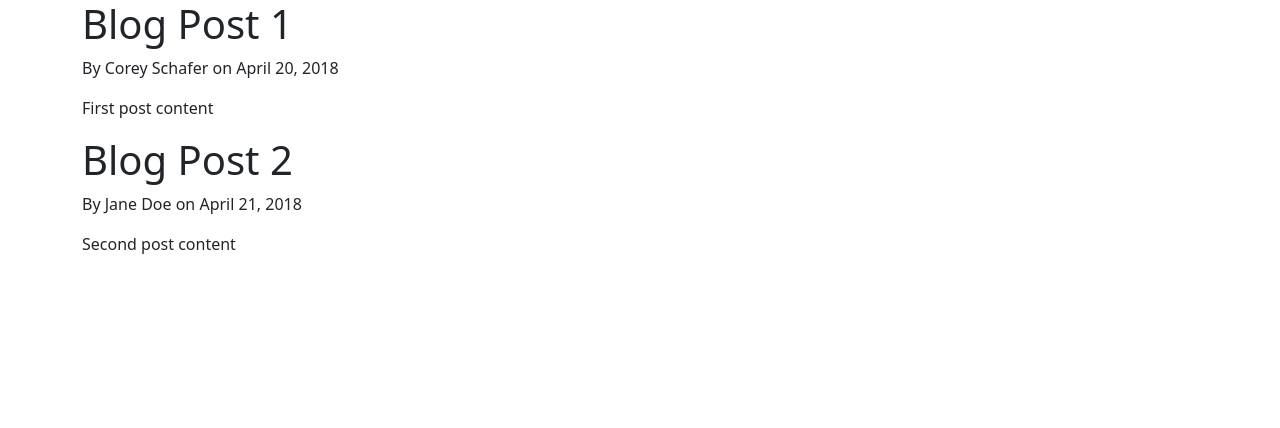
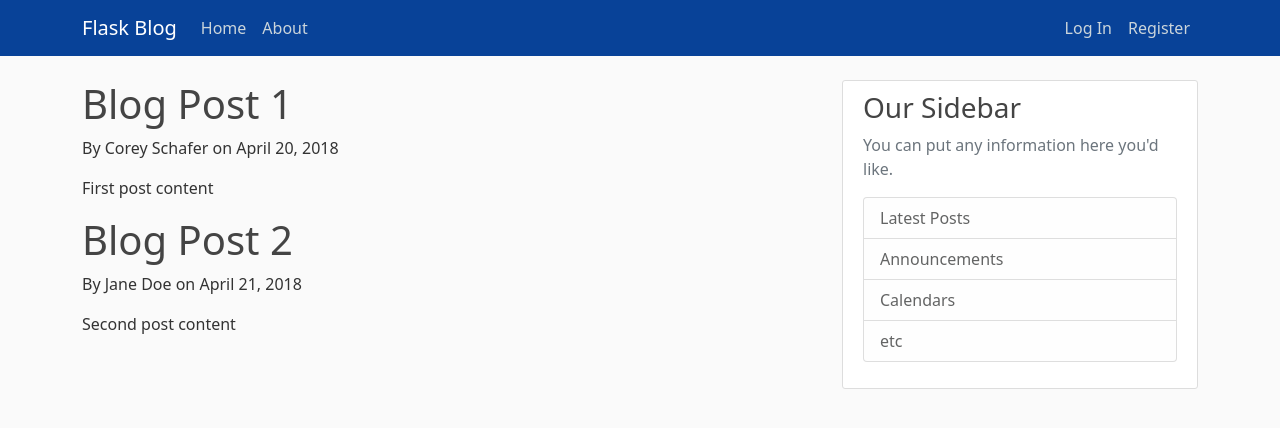
Before and after one commit to xplim/flaskblog-env, a Flask app: page / in a window 1280 px wide. Shown: the top 428 px of the page. Run offline with Flask 2, Linux system fonts and the light colour scheme.

Commit message:
Add `header` and `main` sections to `layout.html`

```diff
--- /dev/null
+++ b/flaskblog/static/styles.css
@@ -0,0 +1,88 @@
+body {
+  background: #fafafa;
+  color: #333333;
+  margin-top: 5rem;
+}
+
+h1, h2, h3, h4, h5, h6 {
+  color: #444444;
+}
+
+a {
+  text-decoration: none;
+}
+
+small {
+  font-size: x-small;
+}
+
+.bg-blue-700 {
+  background-color: #084298;
+}
+
+.site-header .navbar-nav .nav-link {
+  color: #cbd5db;
+}
+
+.site-header .navbar-nav .nav-link:hover {
+  color: #ffffff;
+}
+
+.site-header .navbar-nav .nav-link.active {
+  font-weight: 500;
+}
+
+.content-section {
+  background: #ffffff;
+  padding: 10px 20px;
+  border: 1px solid #dddddd;
+  border-radius: 3px;
+  margin-bottom: 20px;
+}
+
+.article-title {
+  color: #444444;
+}
+
+a.article-title:hover {
+  color: #428bca;
+  text-decoration: none;
+}
+
+.article-content {
+  white-space: pre-line;
+}
+
+.article-img {
+  height: 65px;
+  width: 65px;
+  margin-right: 16px;
+}
+
+.article-metadata {
+  padding-bottom: 1px;
+  margin-bottom: 4px;
+  border-bottom: 1px solid #e3e3e3
+}
+
+.article-metadata a:hover {
+  color: #333;
+  text-decoration: none;
+}
+
+.article-svg {
+  width: 25px;
+  height: 25px;
+  vertical-align: middle;
+}
+
+.account-img {
+  height: 125px;
+  width: 125px;
+  margin-right: 20px;
+  margin-bottom: 16px;
+}
+
+.account-heading {
+  font-size: 2.5rem;
+}
--- a/flaskblog/templates/layout.html
+++ b/flaskblog/templates/layout.html
@@ -9,16 +9,58 @@
   <!-- Bootstrap CSS -->
   <link rel="stylesheet" href="https://cdn.jsdelivr.net/npm/bootstrap@5.1.0/dist/css/bootstrap.min.css" integrity="sha384-KyZXEAg3QhqLMpG8r+8fhAXLRk2vvoC2f3B09zVXn8CA5QIVfZOJ3BCsw2P0p/We" crossorigin="anonymous">
 
+  <!-- Custom CSS -->
+  <link rel="stylesheet" type="text/css" href="{{ url_for('static', filename='styles.css') }}">
+
   <title>
     Flask Blog{% if title %} - {{title}}{% endif %}
   </title>
 </head>
 
 <body>
-  <div class="container">
-    {% block content %}
-    {% endblock content %}
-  </div>
+  <header class="site-header">
+    <nav class="navbar navbar-expand-md navbar-dark bg-blue-700 fixed-top">
+      <div class="container">
+        <a class="navbar-brand mr-4" href="/">Flask Blog</a>
+        <button class="navbar-toggler collapsed" type="button" data-bs-toggle="collapse" data-bs-target="#navbarToggle" aria-controls="navbarToggle" aria-expanded="false" aria-label="Toggle navigation">
+          <span class="navbar-toggler-icon"></span>
+        </button>
+        <div class="collapse navbar-collapse" id="navbarToggle">
+          <div class="navbar-nav me-auto">
+            <a class="nav-item nav-link" href="/home">Home</a>
+            <a class="nav-item nav-link" href="/about">About</a>
+          </div>
+          <!-- Navbar Right Side -->
+          <div class="navbar-nav">
+            <a class="nav-item nav-link" href="/login">Log In</a>
+            <a class="nav-item nav-link" href="/register">Register</a>
+          </div>
+        </div>
+      </div>
+    </nav>
+  </header>
+
+  <main role="main" class="container">
+    <div class="row">
+      <div class="col-md-8">
+        {% block content %}
+        {% endblock content %}
+      </div>
+      <div class="col-md-4">
+        <div class="content-section">
+          <h3>Our Sidebar</h3>
+          <p class='text-muted'>You can put any information here you'd like.
+            <ul class="list-group">
+              <li class="list-group-item list-group-item-light">Latest Posts</li>
+              <li class="list-group-item list-group-item-light">Announcements</li>
+              <li class="list-group-item list-group-item-light">Calendars</li>
+              <li class="list-group-item list-group-item-light">etc</li>
+            </ul>
+          </p>
+        </div>
+      </div>
+    </div>
+  </main>
 
   <!-- Bootstrap Bundle with Popper -->
   <script src="https://cdn.jsdelivr.net/npm/bootstrap@5.1.0/dist/js/bootstrap.bundle.min.js" integrity="sha384-U1DAWAznBHeqEIlVSCgzq+c9gqGAJn5c/t99JyeKa9xxaYpSvHU5awsuZVVFIhvj" crossorigin="anonymous"></script>
```
